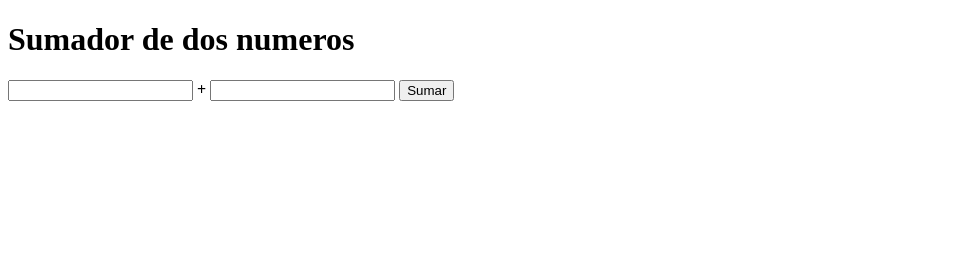
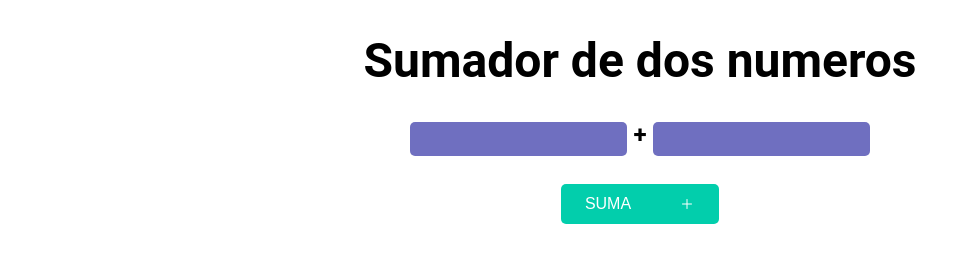
Before and after one commit to SergioGonzalez24/PracticaDesarrolloWeb-NodeJs2, a website built with webpack: page index.html in a window 1280 px wide. Shown: the whole page, without its empty margins (0-970 px from the left). Built offline with nearby package versions, Linux system fonts and the light colour scheme.

Commit message:
Mods to html and css

```diff
--- a/index.html
+++ b/index.html
@@ -2,14 +2,29 @@
 <html>
     <head>
         <meta charset="utf-8" />
+        <link rel="stylesheet" href="./styles.css">
         <title>Practicas Node 2</title>
     </head>
     <body>
-        <h1>Sumador de dos numeros</h1>
-        <input type="number" id="num1"> <strong>+</strong> <input type="number"id="num2">
-        <button id="submit">Sumar</button>
-        <p>
+        <div class="sumador">
+            <h1>Sumador de dos numeros</h1>
+            <input type="number" id="num1" class="cuadroNum1"> <strong>+</strong> <input type="number"id="num2" class="cuadroNum2">
+            <br>
+            <br>
+            <button type="button" id="submit" class="buttonSuma">
+                <span class="button__text">SUMA</span>
+                <span class="button__icon">
+                    <ion-icon name="add-outline"></ion-icon>
+                </span>
+            </button>
+            <br>
+            <br>
             <div id="sumRes"></div>
+        </div>
+
+
+
+        <script type="module" src="https://unpkg.com/ionicons@5.5.2/dist/ionicons/ionicons.esm.js"></script>
     </body>
 
 </html>
--- a/src/index.ts
+++ b/src/index.ts
@@ -28,12 +28,17 @@ function buttonSubmitClick() {
             //divResult.innerText = "El resultado es cero";
             divResult.innerText = resultado.toString();
             divResult.className = "resZero";
-        }else {
+        }
+        else if (resultado < 0) {
             console.log(resultado);
             //divResult.innerText = "El resultado es Negativo";
             divResult.innerText = resultado.toString();
             //divResult.innerHTML = String(resultado);
             divResult.className = "resNegative";
+        } else {
+            console.log("NO NUMBER");
+            divResult.innerText = "ERROR";
+            divResult.className = "resError";
         }
     }
 }
--- a/src/styles.css
+++ b/src/styles.css
@@ -13,6 +13,64 @@
 
 .resZero {
     font-size: 40px;
-    font-weight: "Bld";
+    font-weight: "Bold";
     color: yellow;
 }
+
+.resError {
+    font-size: 40px;
+    font-weight: "Bold";
+    color: blue;
+}
+
+.buttonSuma {
+    display: inline-flex;
+    height: 40px;
+    padding: 0;
+    background: rgb(2, 206, 172);
+    border: none;
+    outline: none;
+    border-radius: 5px;
+    overflow: hidden;
+    font-family: Quicksand, sans-serif;
+    font-size: 16px;
+    font-weight: 500;
+    cursor: pointer;
+}
+
+.buttonSuma:hover {
+    background: rgb(15, 102, 87);
+}
+
+.buttonSuma:active {
+    background: rgb(6, 39, 33);
+}
+
+.button__text, .button__icon {
+    display: inline-flex;
+    align-items:center;
+    padding: 0 24px;
+    color: white;
+    height: 100%;
+
+}
+
+.cuadroNum1, .cuadroNum2 {
+    display: inline-flex;
+    padding: 10px 24px;
+    background-color: rgb(111, 111, 192);
+    border: none;
+    outline: none;
+    border-radius: 5px;
+
+    font-family: Roboto, sans-serif;
+    color: white;
+    font-size: 12px;
+    font-weight: 500;
+}
+
+.sumador {
+    font-family: Roboto;
+    font-size: 24px;
+    text-align: center;
+}
```
